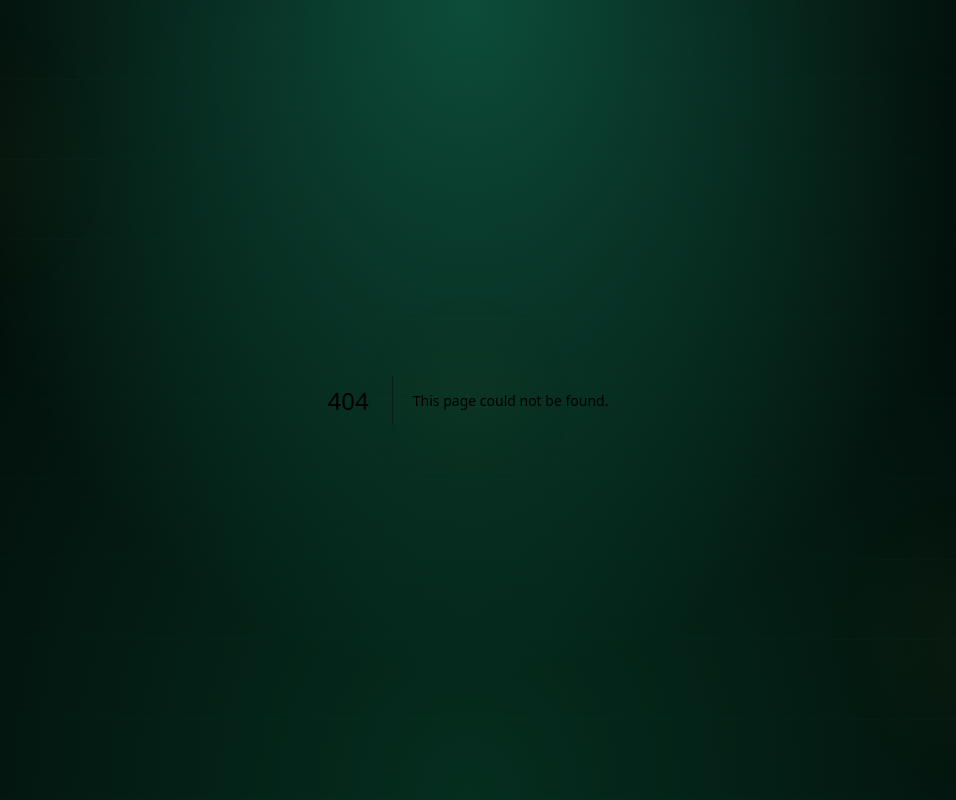
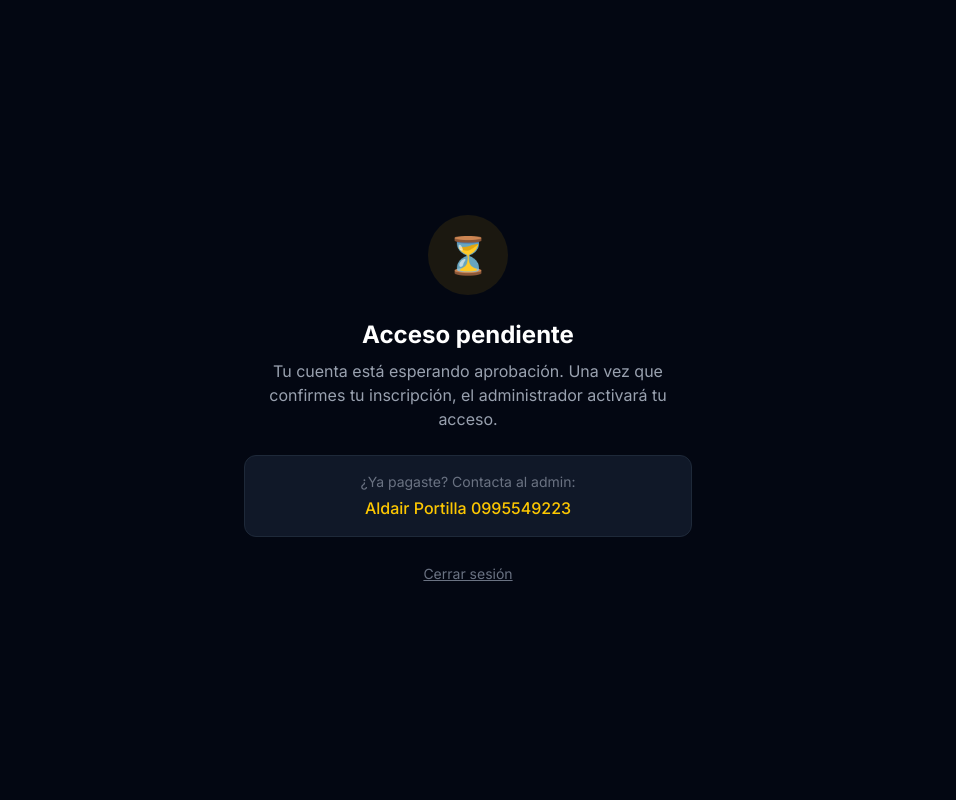
Before and after one commit to Aldxir/polla-mundialista, a Next.js app: page /pendiente in a window 1280 px wide. Before the commit this address had no page. Shown: the whole page, without its empty margins (172-1128 px from the left). Built offline with nearby package versions, Linux system fonts and the light colour scheme.

Commit message:
Arreglo flujo para solo usuarios que pagaron

```diff
--- a/app/admin/page.tsx
+++ b/app/admin/page.tsx
@@ -1,7 +1,7 @@
 import { requireAdmin } from '@/lib/auth/admin'
 import { createClient } from '@/lib/supabase/server'
 import { redirect } from 'next/navigation'
-import { Shield, ArrowLeft, Medal } from 'lucide-react'
+import { Shield, ArrowLeft, Medal, Users } from 'lucide-react'
 import NuevoPartidoForm from './NuevoPartidoForm'
 import PartidoAdminRow from './PartidoAdminRow'
 
@@ -23,10 +23,16 @@ export default async function AdminPage() {
   }
 
   const supabase = await createClient()
+
   const { data: partidos } = await supabase
     .from('partidos')
     .select('*')
     .order('fecha_partido', { ascending: true })
+
+  const { data: pendientes } = await supabase
+    .from('usuarios_posiciones')
+    .select('user_id, nombre, correo_institucional, aprobado')
+    .eq('aprobado', false)
 
   return (
     <div className="min-h-screen p-4 md:p-8">
@@ -50,11 +56,59 @@ export default async function AdminPage() {
           </nav>
         </header>
 
+        {/* Usuarios pendientes */}
+        <section className="bg-emerald-950/40 backdrop-blur border border-emerald-800/50 rounded-2xl p-6 space-y-4">
+          <div className="flex items-center gap-2">
+            <Users className="w-5 h-5 text-amber-400" />
+            <h2 className="text-lg font-semibold text-amber-300">
+              Usuarios pendientes
+              {(pendientes?.length ?? 0) > 0 && (
+                <span className="ml-2 px-2 py-0.5 bg-red-500/20 border border-red-500/40 text-red-300 text-xs rounded-full">
+                  {pendientes?.length}
+                </span>
+              )}
+            </h2>
+          </div>
+
+          {!pendientes?.length ? (
+            <p className="text-emerald-200/50 text-sm">No hay usuarios pendientes de aprobación.</p>
+          ) : (
+            <div className="space-y-3">
+              {pendientes.map((u) => (
+                <div key={u.user_id} className="flex items-center justify-between gap-3 bg-emerald-900/30 border border-emerald-700/30 rounded-xl px-4 py-3">
+                  <div>
+                    <p className="text-white font-medium text-sm">{u.nombre ?? 'Sin nombre'}</p>
+                    <p className="text-emerald-200/60 text-xs">{u.correo_institucional}</p>
+                  </div>
+                  <form action={async () => {
+                    'use server'
+                    const { createClient } = await import('@/lib/supabase/server')
+                    const supabase = await createClient()
+                    await supabase
+                      .from('usuarios_posiciones')
+                      .update({ aprobado: true })
+                      .eq('user_id', u.user_id)
+                  }}>
+                    <button
+                      type="submit"
+                      className="px-3 py-1.5 bg-amber-400 hover:bg-amber-300 text-emerald-950 font-bold rounded-lg text-xs transition"
+                    >
+                      Aprobar
+                    </button>
+                  </form>
+                </div>
+              ))}
+            </div>
+          )}
+        </section>
+
+        {/* Crear partido */}
         <section className="bg-emerald-950/40 backdrop-blur border border-emerald-800/50 rounded-2xl p-6 space-y-4">
           <h2 className="text-lg font-semibold text-amber-300">Crear partido nuevo</h2>
           <NuevoPartidoForm />
         </section>
 
+        {/* Lista de partidos */}
         <section className="space-y-3">
           <h2 className="text-lg font-semibold text-white">
             Partidos <span className="text-emerald-200/60 text-base font-normal">({partidos?.length ?? 0})</span>
@@ -63,6 +117,7 @@ export default async function AdminPage() {
             <PartidoAdminRow key={p.id} partido={p} />
           ))}
         </section>
+
       </div>
     </div>
   )
--- /dev/null
+++ b/app/pendiente/page.tsx
@@ -0,0 +1,46 @@
+export default function PendientePage() {
+  return (
+    <div className="min-h-screen flex items-center justify-center bg-gray-950 px-4">
+      <div className="max-w-md w-full text-center space-y-6">
+        {/* Icono */}
+        <div className="flex justify-center">
+          <div className="w-20 h-20 rounded-full bg-yellow-500/10 flex items-center justify-center">
+            <span className="text-4xl">⏳</span>
+          </div>
+        </div>
+
+        {/* Texto */}
+        <div className="space-y-2">
+          <h1 className="text-2xl font-bold text-white">
+            Acceso pendiente
+          </h1>
+          <p className="text-gray-400">
+            Tu cuenta está esperando aprobación. Una vez que confirmes tu inscripción, el administrador activará tu acceso.
+          </p>
+        </div>
+
+        {/* Contacto */}
+        <div className="bg-gray-900 border border-gray-800 rounded-xl p-4 space-y-1">
+          <p className="text-sm text-gray-500">¿Ya pagaste? Contacta al admin:</p>
+          <a
+            className="text-yellow-400 font-medium"
+          >
+            Aldair Portilla
+            0995549223
+
+          </a>
+        </div>
+
+        {/* Logout */}
+        <form action="/auth/signout" method="post">
+          <button
+            type="submit"
+            className="text-sm text-gray-500 hover:text-gray-300 underline"
+          >
+            Cerrar sesión
+          </button>
+        </form>
+      </div>
+    </div>
+  );
+}
--- a/proxy.ts
+++ b/proxy.ts
@@ -1,8 +1,8 @@
-import { createServerClient } from '@supabase/ssr'
-import { NextResponse, type NextRequest } from 'next/server'
+import { createServerClient } from "@supabase/ssr";
+import { NextResponse, type NextRequest } from "next/server";
 
 export async function proxy(request: NextRequest) {
-  let supabaseResponse = NextResponse.next({ request })
+  let supabaseResponse = NextResponse.next({ request });
 
   const supabase = createServerClient(
     process.env.NEXT_PUBLIC_SUPABASE_URL!,
@@ -10,47 +10,55 @@ export async function proxy(request: NextRequest) {
     {
       cookies: {
         getAll() {
-          return request.cookies.getAll()
+          return request.cookies.getAll();
         },
         setAll(cookiesToSet) {
-          cookiesToSet.forEach(({ name, value }) => request.cookies.set(name, value))
-          supabaseResponse = NextResponse.next({ request })
+          cookiesToSet.forEach(({ name, value }) =>
+            request.cookies.set(name, value)
+          );
+          supabaseResponse = NextResponse.next({ request });
           cookiesToSet.forEach(({ name, value, options }) =>
             supabaseResponse.cookies.set(name, value, options)
-          )
+          );
         },
       },
     }
-  )
+  );
 
-  // Refresca la sesión si está cerca de expirar
-  const { data: { user } } = await supabase.auth.getUser()
+  const {
+    data: { user },
+  } = await supabase.auth.getUser();
 
-  // Rutas protegidas: si no hay usuario, redirige a /login
-const isAuthRoute = request.nextUrl.pathname.startsWith('/login') ||
-                    request.nextUrl.pathname.startsWith('/auth') ||
-                    request.nextUrl.pathname.startsWith('/registro') ||
-                    request.nextUrl.pathname.startsWith('/recuperar-password') ||
-                    request.nextUrl.pathname.startsWith('/reset-password') ||
-                    request.nextUrl.pathname.startsWith('/como-funciona')
+  const { pathname } = request.nextUrl;
 
-  if (!user && !isAuthRoute && request.nextUrl.pathname !== '/') {
-    const url = request.nextUrl.clone()
-    url.pathname = '/login'
-    return NextResponse.redirect(url)
+  const publicPaths = ["/login", "/auth", "/pendiente"];
+  const isPublic = publicPaths.some((p) => pathname.startsWith(p));
+
+  if (!user && !isPublic) {
+    return NextResponse.redirect(new URL("/login", request.url));
   }
 
-  return supabaseResponse
+  if (user && !isPublic) {
+    const { data: perfil } = await supabase
+      .from("usuarios_posiciones")
+      .select("aprobado, es_admin")
+      .eq("user_id", user.id)
+      .single();
+
+    if (!perfil || !perfil.aprobado) {
+      return NextResponse.redirect(new URL("/pendiente", request.url));
+    }
+  }
+
+  if (user && pathname.startsWith("/login")) {
+    return NextResponse.redirect(new URL("/partidos", request.url));
+  }
+
+  return supabaseResponse;
 }
 
 export const config = {
   matcher: [
-    /*
-     * Match todas las rutas excepto:
-     * - _next/static, _next/image (assets)
-     * - favicon.ico
-     * - archivos públicos (imágenes, etc.)
-     */
-    '/((?!_next/static|_next/image|favicon.ico|.*\\.(?:svg|png|jpg|jpeg|gif|webp)$).*)',
+    "/((?!_next/static|_next/image|favicon.ico|.*\\.(?:svg|png|jpg|jpeg|gif|webp)$).*)",
   ],
-}
+};
```
